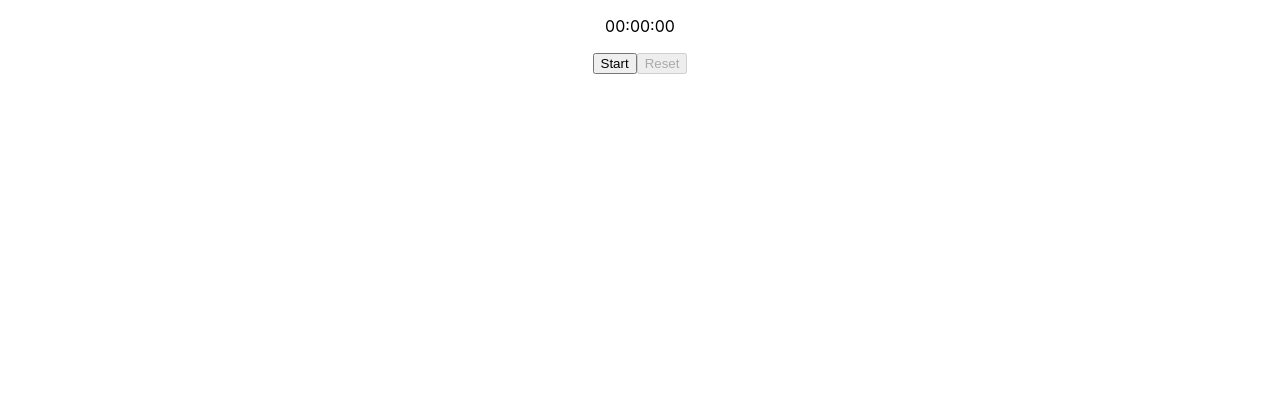
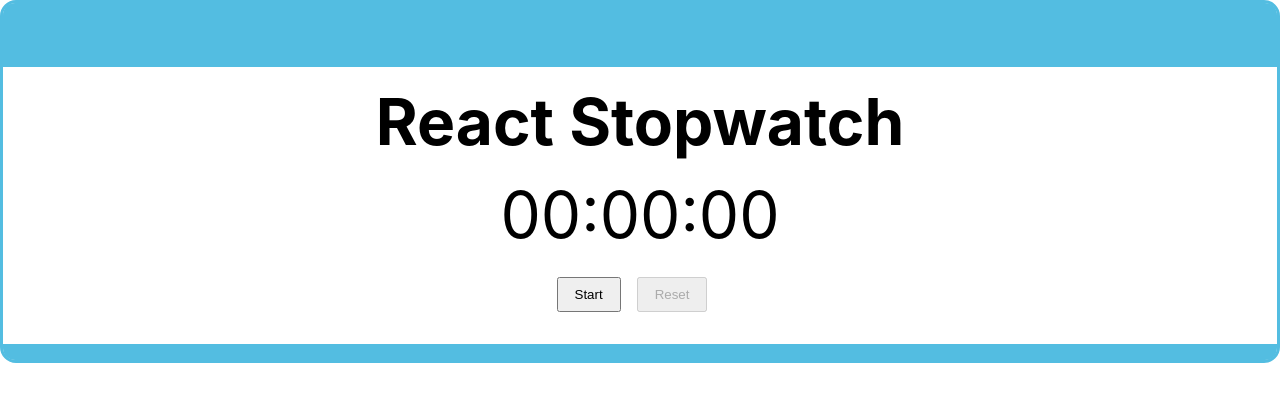
Before and after one commit to iamneo-production/eafbfaafddecdccdddddbbedcfcdbadffbabbf, a React (Create React App) app in the folder reactapp/: page / in a window 1280 px wide. Shown: the top 402 px of the page. Built offline with nearby package versions, Linux system fonts and the light colour scheme.

Commit message:
Backup Commit

```diff
--- /dev/null
+++ b/reactapp/src/components/Stopwatch/Stopwatch.css
@@ -0,0 +1,39 @@
+.stopwatch-wrapper {
+    border-radius: 16px;
+    border: 3px solid #53bde1;
+  }
+
+  .top-box {
+    width: 100%;
+    height: 64px;
+    background-color: #53bde1;
+    border-top-left-radius: 12px;
+    border-top-right-radius: 12px;
+  }
+
+  .bottom-box {
+    width: 100%;
+    height: 16px;
+    margin-top: 32px;
+    background-color: #53bde1;
+    border-bottom-left-radius: 12px;
+    border-bottom-right-radius: 12px;
+  }
+
+  .header {
+    padding: 16px 0;
+    font-size: 64px;
+    margin: 0;
+  }
+
+  .time {
+    font-size: 64px;
+    margin: 0;
+    margin-bottom: 24px;
+  }
+
+  .button {
+    padding: 8px 16px;
+    margin-right: 16px;
+    cursor: pointer;
+  }
--- a/reactapp/src/components/Stopwatch/Stopwatch.jsx
+++ b/reactapp/src/components/Stopwatch/Stopwatch.jsx
@@ -1,4 +1,5 @@
 import { useState, useRef } from 'react';
+import './Stopwatch.css';
 
 function formatNumber(value) {
 	if (`${value}`.length === 1) {
@@ -8,9 +9,6 @@ function formatNumber(value) {
 }
 
 function Stopwatch() {
-	// const [hours, setHours] = useState(0);
-	// const [minutes, setMinutes] = useState(0);
-	// const [seconds, setSeconds] = useState(0);
 	const [showStart, setShowStart] = useState(true);
 	const [showResume, setshowResume] = useState(false);
 	const [timer, setTimer] = useState(0);
@@ -48,35 +46,59 @@ function Stopwatch() {
 		}, 1000);
 	}
 
+	function initialButton() {
+		if (showStart) {
+			return (
+				<button
+					className="button"
+					data-testid="start"
+					onClick={startClickHandler}
+				>
+					Start
+				</button>
+			);
+		}
+
+		if (showResume) {
+			return (
+				<button
+					className="button"
+					data-testid="resume"
+					onClick={resumeClickHandler}
+				>
+					Resume
+				</button>
+			);
+		}
+
+		return (
+			<button
+				className="button"
+				data-testid="pause"
+				onClick={pauseClickHandler}
+			>
+				Pause
+			</button>
+		);
+	}
+
 	return (
-		<div>
-			<p data-testid="time">
+		<div className="stopwatch-wrapper">
+			<div className="top-box" />
+			<h1 className="header">React Stopwatch</h1>
+			<p className="time" data-testid="time">
 				{formatNumber(hours)}:{formatNumber(minutes)}:{formatNumber(seconds)}
 			</p>
-			{showStart ? (
-				<button data-testid="start" onClick={startClickHandler}>
-					Start
-				</button>
-			) : (
-				<div>
-					{showResume ? (
-						<button data-testid="resume" onClick={resumeClickHandler}>
-							Resume
-						</button>
-					) : (
-						<button data-testid="pause" onClick={pauseClickHandler}>
-							Pause
-						</button>
-					)}
-				</div>
-			)}
+			{initialButton()}
 			<button
 				data-testid="reset"
+				className="button"
 				onClick={resetClickHandler}
 				disabled={showStart}
 			>
 				Reset
 			</button>
+			<div className="bottom-box" />
 		</div>
 	);
 }
```
Also changed, not shown: 1 other file (tests, documents, lock files or other folders).
